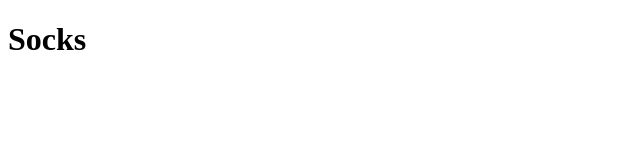
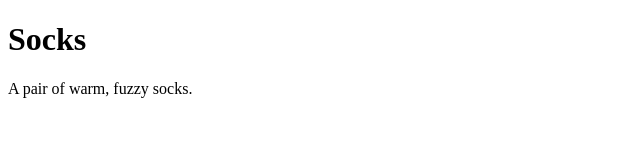
Before and after one commit to tohruss/CLIENT_1, a plain HTML site: page vue/index.html in a window 1280 px wide. Shown: the whole page, without its empty margins (0-640 px from the left). Drawn offline with Linux system fonts and the light colour scheme.

Commit message:
практическая1

```diff
--- a/vue/index.html
+++ b/vue/index.html
@@ -12,6 +12,7 @@
 <body>
 <div id="app">
     <h1>{{ product }}</h1>
+    <p>{{description}}</p>
 </div>
 </body>
 </html>
--- a/vue/js/main.js
+++ b/vue/js/main.js
@@ -1,6 +1,7 @@
 let app = new Vue({
     el: '#app',
     data: {
-        product: "Socks"
+        product: "Socks",
+        description: "A pair of warm, fuzzy socks."
     }
 })
```
